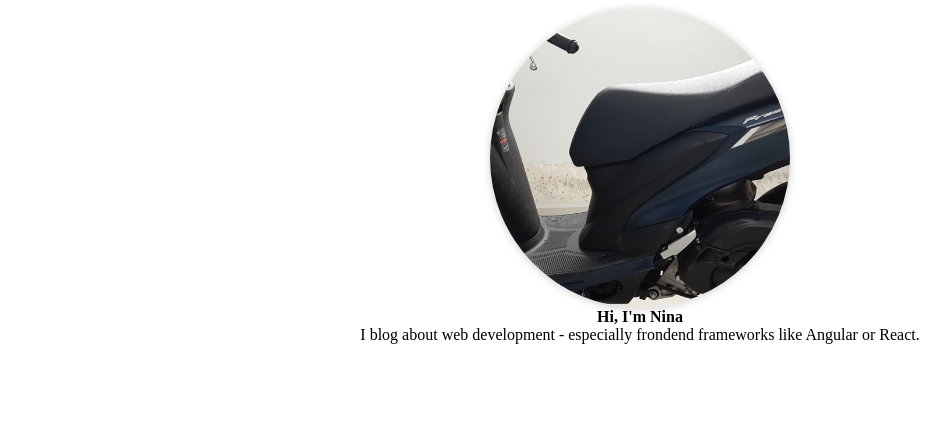
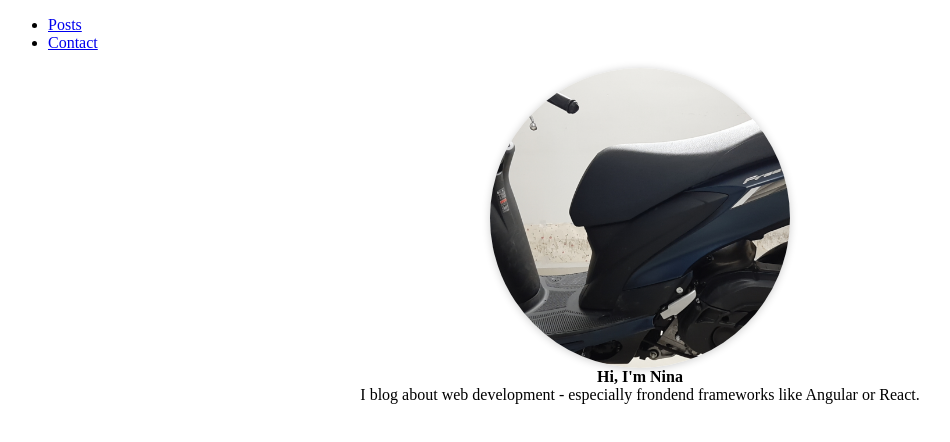
Before and after one commit to NhungTranPY/nextblog, a Next.js app: page / in a window 1280 px wide. Shown: the top 442 px of the page, without its empty margins (0-950 px from the left). Built offline with nearby package versions, Linux system fonts and the light colour scheme.

Commit message:
183. Adding Layout & Navigation

```diff
--- /dev/null
+++ b/components/layout/layout.js
@@ -0,0 +1,12 @@
+import MainNavigation from "./main-navigation"
+
+function Layout(props) {
+    return (
+        <>
+            <MainNavigation />
+            <main>{props.children}</main>
+        </>
+    )
+}
+
+export default Layout
--- /dev/null
+++ b/components/layout/logo.js
@@ -0,0 +1,8 @@
+function Logo() {
+    return (
+        <>
+        </>
+    )
+}
+
+export default Logo
--- /dev/null
+++ b/components/layout/main-navigation.js
@@ -0,0 +1,22 @@
+import Logo from "./logo"
+import Link from "next/link"
+
+function MainNavigation() {
+    return (
+        <>
+            <header>
+                <Link href='/'>
+                    <a><Logo /></a>
+                </Link>
+                <nav>
+                    <ul>
+                        <li><Link href='/posts'>Posts</Link></li>
+                        <li><Link href='/contact'>Contact</Link></li>
+                    </ul>
+                </nav>
+            </header>
+        </>
+    )
+}
+
+export default MainNavigation
--- a/pages/_app.js
+++ b/pages/_app.js
@@ -1,5 +1,10 @@
 import '@/styles/globals.css'
+import Layout from '@/components/layout/layout'
 
 export default function App({ Component, pageProps }) {
-  return <Component {...pageProps} />
+  return (
+    <Layout>
+      <Component {...pageProps} />
+    </Layout>
+  )
 }
```
